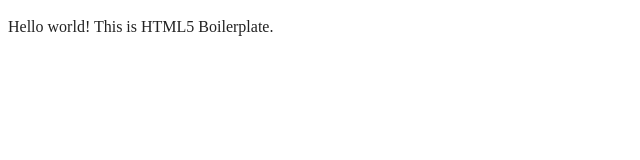
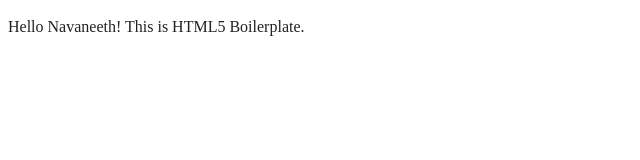
Before and after one commit to navaneeth687/HotelBookingV1, a website built with webpack: page index.html in a window 1280 px wide. Shown: the full height of the page, 0-640 px from the left. Built offline with nearby package versions, Linux system fonts and the light colour scheme.

Commit message:
I have changed my name

```diff
--- a/index.html
+++ b/index.html
@@ -25,7 +25,7 @@
 <body>
 
   <!-- Add your site or application content here -->
-  <p>Hello world! This is HTML5 Boilerplate.</p>
+  <p>Hello Navaneeth! This is HTML5 Boilerplate.</p>
   <script src="js/app.js"></script>
 
 </body>
```
